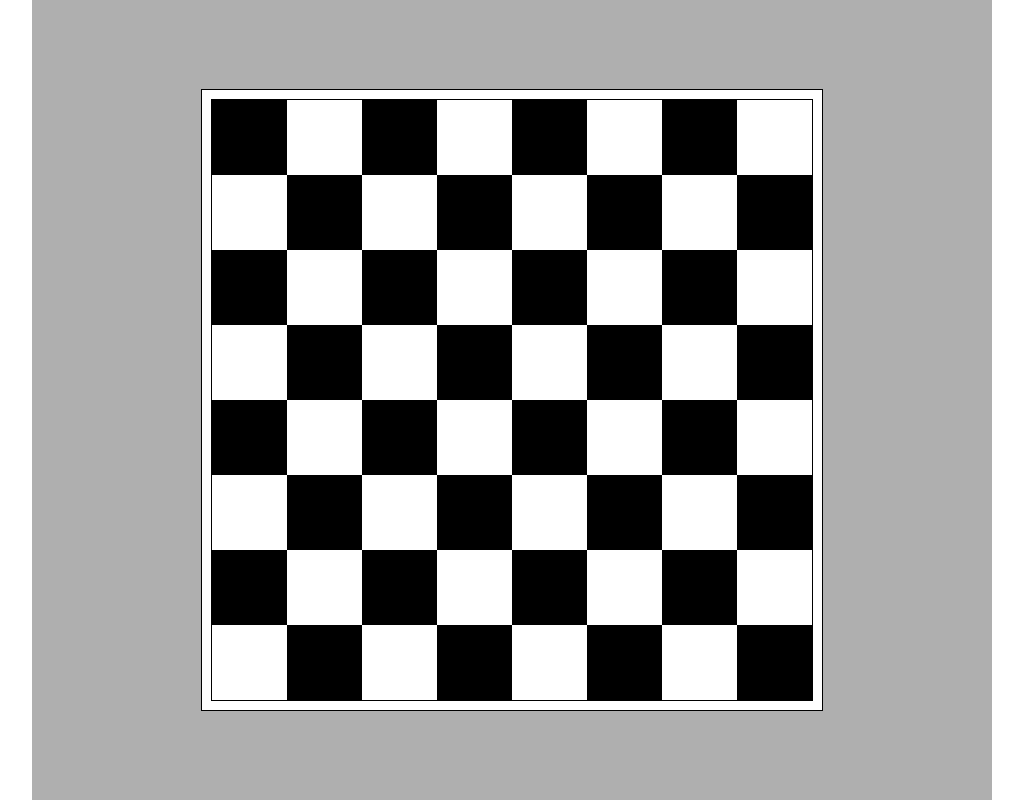
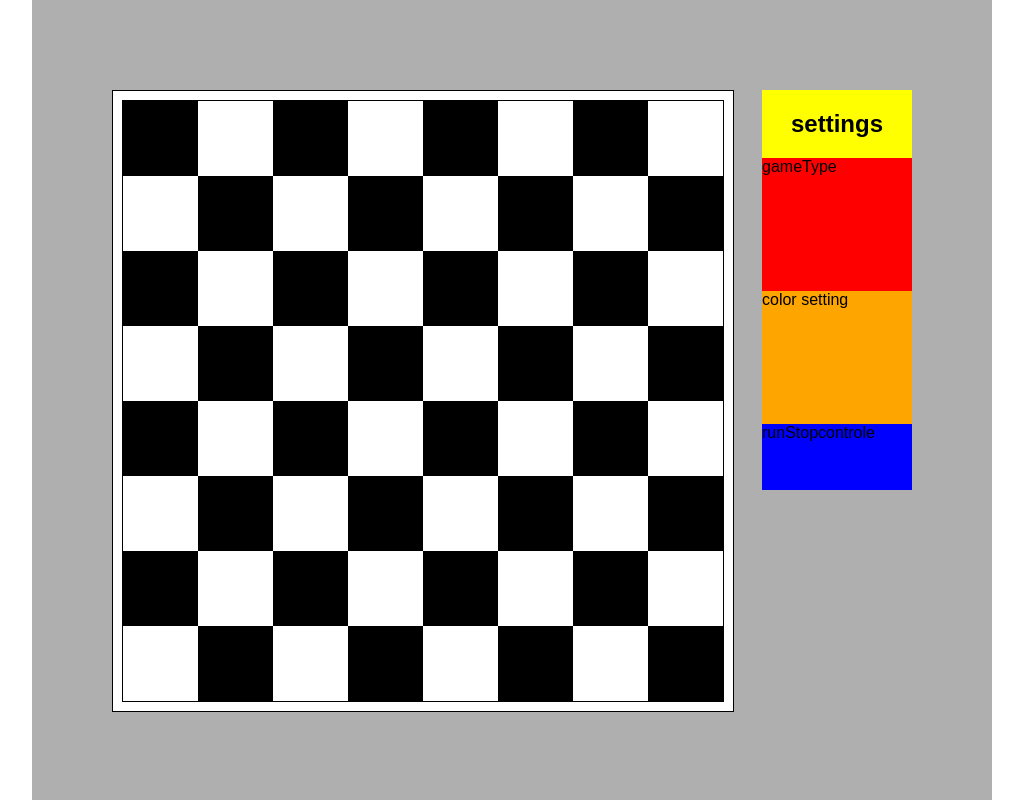
Before and after one commit to jmargrove/nRooksAndnQueens, a React (Create React App) app: page / in a window 1280 px wide. Shown: the whole page, without its empty margins (128-1151 px from the left). Built offline with nearby package versions, Linux system fonts and the light colour scheme.

Commit message:
feat: adding the function, and the settings pannel

```diff
--- a/package.json
+++ b/package.json
@@ -12,5 +12,8 @@
     "build": "react-scripts build",
     "test": "react-scripts test --env=jsdom",
     "eject": "react-scripts eject"
+  },
+  "devDependencies": {
+    "babel": "^6.23.0"
   }
 }
--- a/src/App.css
+++ b/src/App.css
@@ -21,7 +21,6 @@
 .Square {
   width: 75px;
   height: 75px;
-  background-color: orange;
 }
 
 #DarkSquare {
@@ -29,6 +28,15 @@
 }
 #LightSquare {
   background-color: white;
+}
+
+.CenteringContainer {
+  height: 620px;
+  /* border: solid;
+  border-width: thin; */
+  width: 800px;
+  display: flex;
+  justify-content: space-between;
 }
 
 .BoardPositions {
@@ -42,6 +50,34 @@
   align-items: center;
 }
 
+.UserOptions {
+  height: 400px;
+  width: 150px;
+  background-color: #dfdfdf;
+  display: flex;
+  flex-direction: column;
+}
+
 .Square:hover {
-  filter: invert(25%);
+  filter: invert(20%);
 }
+
+.Title {
+  background-color: yellow;
+  flex: 0.75;
+  display: flex;
+  justify-content: center;
+  align-items: center;
+}
+.GameType {
+  background-color: red;
+  flex: 2;
+}
+.Color {
+  background-color: orange;
+  flex: 2;
+}
+.Controler {
+  background-color: blue;
+  flex: 1;
+}
--- a/src/App.js
+++ b/src/App.js
@@ -1,4 +1,5 @@
 import React, { Component } from "react";
+import { calc } from "./RooksEquation";
 import "./App.css";
 
 class App extends Component {
@@ -13,6 +14,7 @@ class App extends Component {
         <div
           className="Square"
           key={i}
+          id={el.toString() + i.toString()}
           id={
             el % 2
               ? i % 2 ? "DarkSquare" : "LightSquare"
@@ -23,15 +25,21 @@ class App extends Component {
     });
   }
 
-  addingARook() {
-    window.getElementById();
-  }
-
   render() {
     return (
       <div className="MaxWidth">
-        <div className="BoardPositions">
-          <div className="TheBoard">{this.renderingThesquares()}</div>
+        <div className="CenteringContainer">
+          <div className="BoardPositions">
+            <div className="TheBoard">{this.renderingThesquares()}</div>
+          </div>
+          <div className="UserOptions">
+            <div className="Title">
+              <h2>settings</h2>
+            </div>
+            <div className="GameType">gameType</div>
+            <div className="Color">color setting</div>
+            <div className="Controler">runStopcontrole</div>
+          </div>
         </div>
       </div>
     );
--- /dev/null
+++ b/src/RooksEquation.js
@@ -0,0 +1,20 @@
+exports.calc = n => {
+  let rooks = 0;
+  let solutions = 0;
+  let col = Array(n).fill(0);
+
+  function recur() {
+    for (let i = 0; i < n; i++) {
+      if (col[i] === 0) {
+        col[i] = 1;
+        rooks++;
+        if (rooks === n) solutions++;
+        recur();
+        col[i] = 0;
+        rooks--;
+      }
+    }
+  }
+  recur();
+  return solutions;
+};
```
Also changed, not shown: 1 other file (tests, documents, lock files or other folders).
